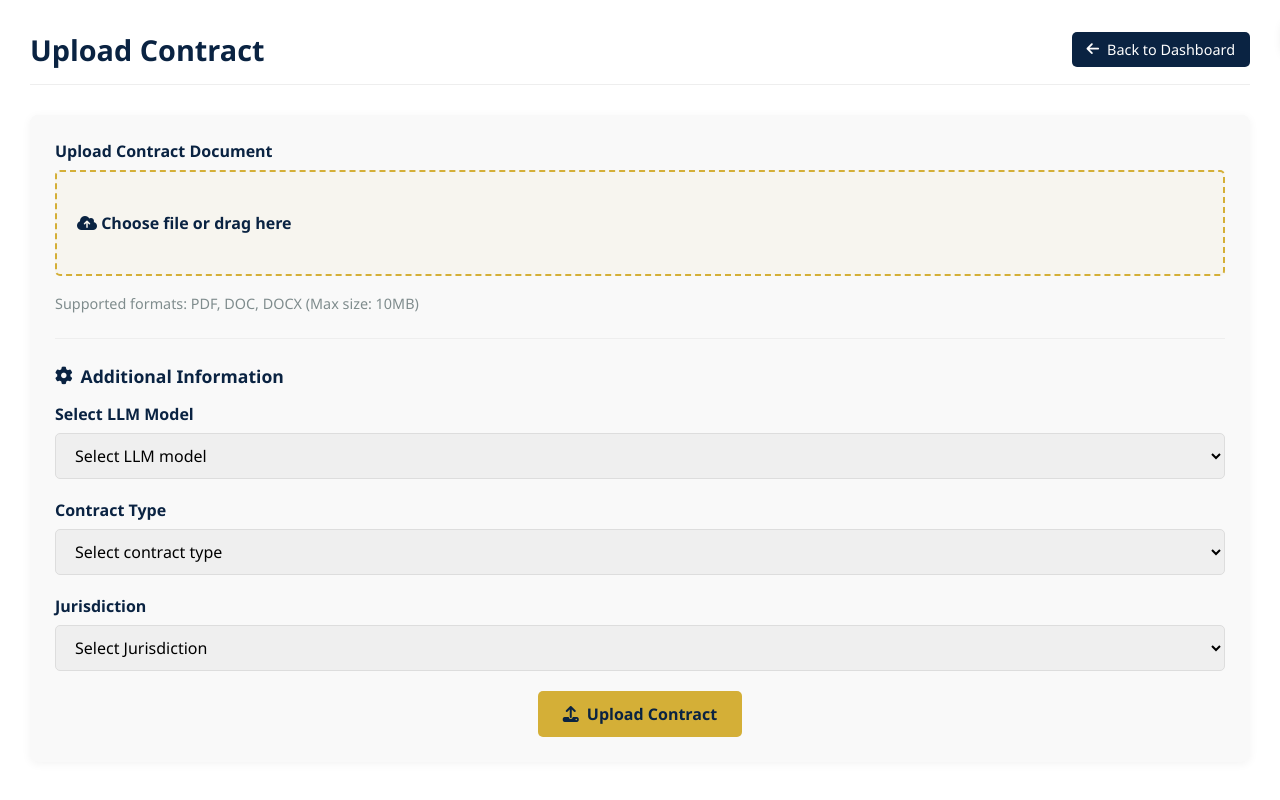
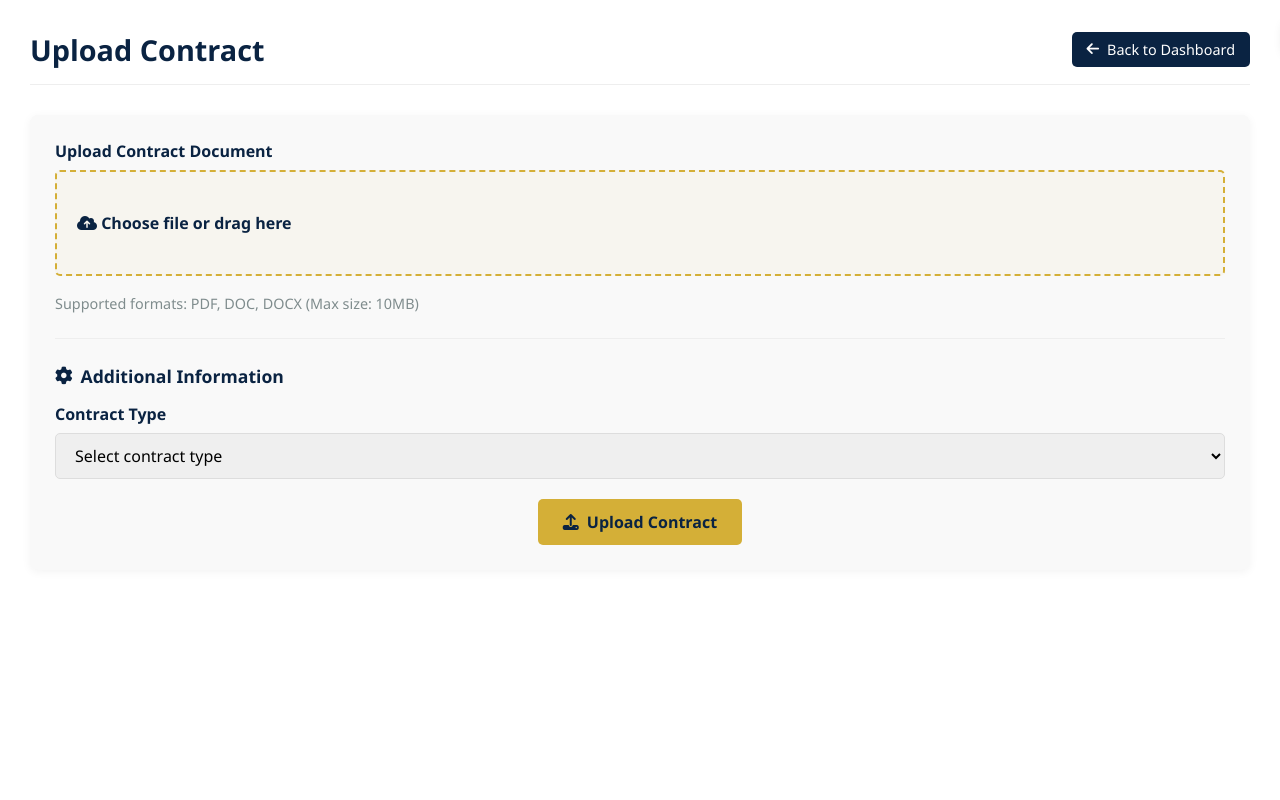
Before and after one commit to Adithyan-cb/ClauseGuard, a Django app: page /upload-contract/ in a window 1280 px wide. Run offline with Django 5.2, Linux system fonts and the light colour scheme; the visitor is signed in with stand-in values (Sample User, id 1).

Commit message:
remove justitiction and model selection

```diff
--- a/templates/uploadContract.html
+++ b/templates/uploadContract.html
@@ -904,39 +904,21 @@
                     <span>Additional Information</span>
                 </div>
 
-                <div class="form-group">
-                    <label for="llm-model">Select LLM Model</label>
-                    <select id="llm-model" name="llm_model" class="form-control" >
-                        <option value="">Select LLM model</option>
-                        <option value="gpt-4">GPT-oss-20b</option>
-                        <option value="gpt-3.5">GPT-oss-120b</option>
-                        <option value="llama-2">Llama 3</option>
-                        <option value="gemini">Gemini</option>
-                    </select>
-                </div>
+
 
                 <div class="form-group">
                     <label for="contract-type">Contract Type</label>
                     <select id="contract-type" name="contract_type" class="form-control" required>
                         <option value="">Select contract type</option>
-                        <option value="service agreement">Service Agreement</option>
-                        <option value="employment contract">Employment Contract</option>
-                        <option value="partnership agreement">Partnership Agreement</option>
-                        <option value="nda">NDA</option>
+                        <option value="SERVICE_AGREEMENT">Service Agreement</option>
+                        <option value="EMPLOYMENT_CONTRACT">Employment Contract</option>
+                        <option value="PARTNERSHIP_AGREEMENT">Partnership Agreement</option>
+                        <option value="NDA">NDA</option>
 
                     </select>
                 </div>
 
-                <div class="form-group">
-                    <label for="jurisdiction">Jurisdiction</label>
-                    <select id="jurisdiction" name="jurisdiction" class="form-control" required>
-                        <option value="">Select Jurisdiction</option>
-                        <option value="India">India</option>
-                        <option value="United States">United States</option>
-                        <option value="United Kingdom">United Kingdom</option>
-                        <option value="Japan">Japan</option>
-                    </select>
-                </div>
+
 
                 <button type="submit" class="submit-btn" id="submit-btn">
                     <i class="fas fa-upload"></i>
@@ -1078,9 +1060,9 @@
             e.preventDefault();
 
             const fileInput = document.getElementById('contract-file');
-            const llmModel = document.getElementById('llm-model').value;
+            const llmModel = "llama-3.3-70b-versatile"
             const contractType = document.getElementById('contract-type').value;
-            const jurisdiction = document.getElementById('jurisdiction').value;
+            const jurisdiction = "INDIA"
             const submitBtn = document.getElementById('submit-btn');
             const notification = document.getElementById('notification');
 
@@ -1090,7 +1072,7 @@
                 return;
             }
 
-            if (!llmModel || !contractType || !jurisdiction) {
+            if (!contractType) {
                 showNotification('Please fill in all required fields', 'error');
                 return;
             }
```
